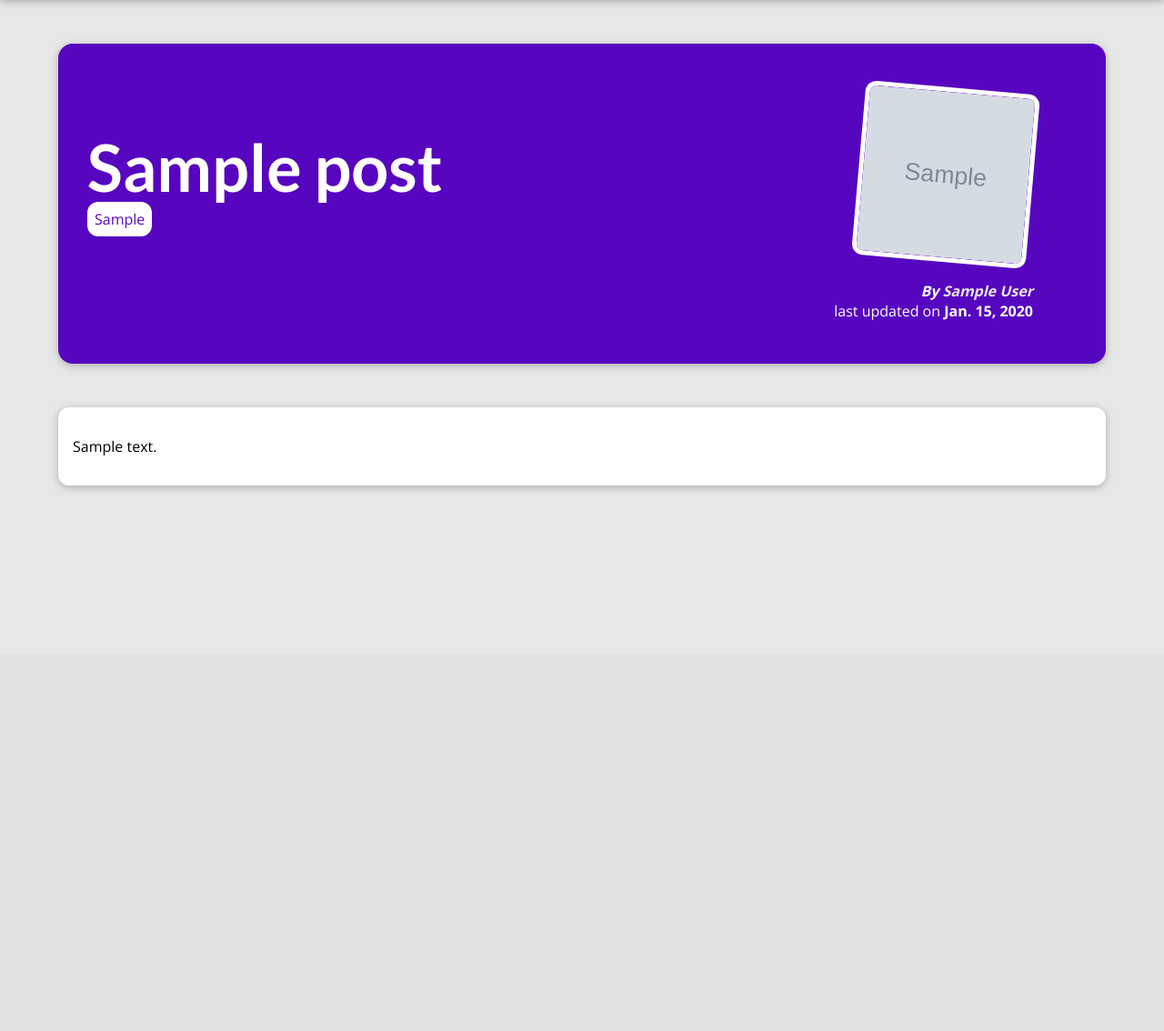
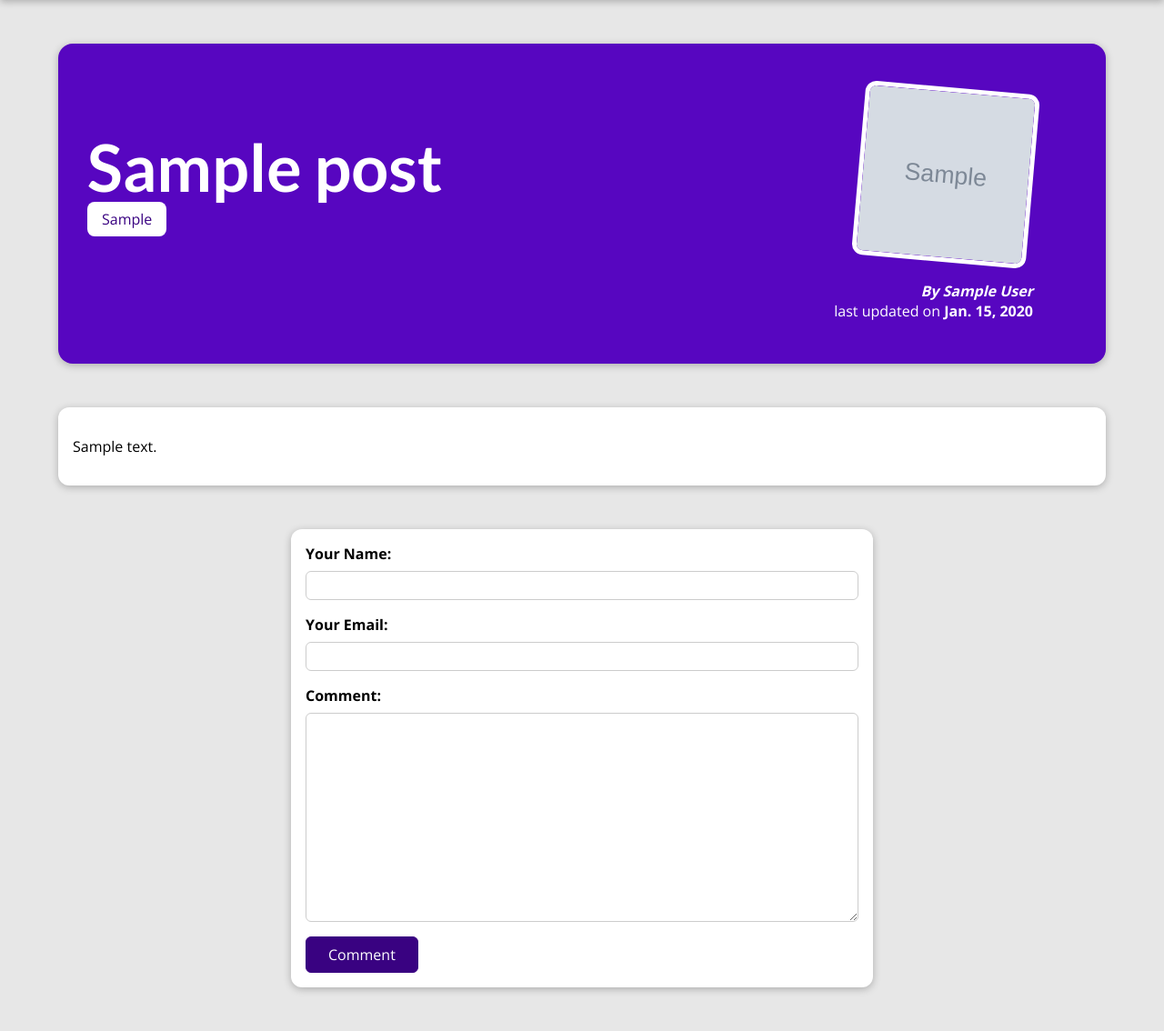
Before and after one commit to Rishi-Mishra0704/django-blog, a Django app: a page that uses blog/templates/blog/post-details.html in a window 1280 px wide. Shown: the part 80-1214 px from the top of the page at 91% size. Before the commit the page ends 618 px from the top, so only its background shows below. Run offline with Django 4.2, Linux system fonts and the light colour scheme; tables that the repository leaves empty hold one stand-in row (values such as "Sample post"); grey boxes marked "Sample" are stand-in pictures.

Commit message:
add comment form

```diff
--- a/blog/forms.py
+++ b/blog/forms.py
@@ -1,7 +1,7 @@
 from django import forms
 from .models import Comment
 
-class form(forms.ModelForm):
+class CommentForm(forms.ModelForm):
     class Meta:
         model = Comment
         exclude = ['post']
--- a/blog/static/blog/post-details.css
+++ b/blog/static/blog/post-details.css
@@ -25,13 +25,6 @@ body {
   margin-bottom: 0.25rem;
 }
 
-  .tag{
-    background-color: white;
-    color: #5706c0;
-    padding: 0.5rem;
-    border-radius: 12px;
-  }
-
 #summary article {
   position: absolute;
   top: 2rem;
@@ -40,11 +33,6 @@ body {
   border-radius: 12px;
   text-align: right;
   color: white;
-  }
-
-  #summary a{
-    color: #e7e7e7;
-    text-decoration: none;
 }
 
 #summary article img {
@@ -60,8 +48,32 @@ body {
   font-weight: bold;
 }
 
+#summary a {
+  color: white;
+  text-decoration: none;
+}
+
 #summary time {
   font-weight: bold;
+}
+
+#read-later {
+  margin: 2rem 0;
+}
+
+#read-later button {
+  background-color: transparent;
+  border: 1px solid white;
+  padding: 0.5rem 2rem;
+  font: inherit;
+  color: white;
+  cursor: pointer;
+}
+
+#read-later button:hover,
+#read-later button:active {
+  background-color: white;
+  color: #390281;
 }
 
 main {
@@ -73,3 +85,120 @@ body {
   border-radius: 12px;
   box-shadow: 0 2px 8px rgba(0, 0, 0, 0.25);
 }
+
+.tag {
+  background-color: white;
+  color: #390281;
+  padding: 0.5rem 1rem;
+  border-radius: 8px;
+}
+
+#comment-form {
+  margin: 3rem auto;
+  width: 90%;
+  max-width: 40rem;
+  border-radius: 12px;
+  background-color: white;
+  box-shadow: 0 2px 8px rgba(0, 0, 0, 0.25);
+  padding: 1rem;
+}
+
+#comment-form button {
+  font: inherit;
+  background-color: #390281;
+  color: white;
+  border: 1px solid #390281;
+  padding: 0.5rem 1.5rem;
+  border-radius: 6px;
+  cursor: pointer;
+}
+
+#comment-form button:hover,
+#comment-form button:active {
+  background-color: #4f0ba7;
+  border-color: #4f0ba7;
+}
+
+.form-control {
+  margin-bottom: 1rem;
+}
+
+.form-control label {
+  font-weight: bold;
+  margin-bottom: 0.5rem;
+  display: block;
+}
+
+.form-control input,
+.form-control textarea {
+  display: block;
+  width: 100%;
+  font: inherit;
+  padding: 0.25rem;
+  border-radius: 6px;
+  border: 1px solid #ccc;
+}
+
+.errorlist {
+  list-style: none;
+  margin: 0.5rem 0;
+  padding: 0;
+  color: #d6000b;
+}
+
+.invalid label {
+  color: #d6000b;
+}
+
+.invalid input,
+.invalid textarea {
+  border-color: #d6000b;
+  background-color: #ffe6e7;
+}
+
+#alert {
+  margin: 8rem auto 3rem auto;
+  border: 1px solid #d6000b;
+  background-color: #ffe6e7;
+  padding: 1rem;
+  width: 90%;
+  max-width: 40rem;
+}
+
+#alert a {
+  text-decoration: none;
+  border: 1px solid #d6000b;
+  background-color: #d6000b;
+  color: white;
+  padding: 0.25rem 1.5rem;
+  border-radius: 6px;
+}
+
+#comments {
+  margin: 3rem auto;
+  width: 90%;
+  max-width: 60rem;
+  border-radius: 12px;
+  background-color: white;
+  box-shadow: 0 2px 8px rgba(0, 0, 0, 0.25);
+  padding: 1rem 2rem;
+}
+
+#comments ul {
+  list-style: none;
+  margin: 0;
+  padding: 0;
+}
+
+#comments li {
+  margin-bottom: 1rem;
+  border-bottom: 2px solid #ccc;
+}
+
+#comments li:last-of-type {
+  border-bottom: none;
+}
+
+#comments h2 {
+  color: #464646;
+}
--- a/blog/templates/blog/post-details.html
+++ b/blog/templates/blog/post-details.html
@@ -13,7 +13,7 @@
 <section id="summary">
     <h2>{{post.title}}</h2>
     <div>
-        {%for tag in post.tags.all%}
+        {%for tag in post_tags%}
         <span class="tag">{{tag.caption}}</span>
         {%endfor%}
     </div>
@@ -27,10 +27,18 @@
 </section>
 <main>
     <p>{{post.content|linebreaks}}</p>
-    <div id="">
-        <form action="">
-
-        </form>
-    </div>
 </main>
+<div id="comment-form">
+    <form action="" method="POST">
+        {% csrf_token %}
+   {% for form_field in comment_form %}
+   <div class="form-control">
+          {{form_field.label_tag}}
+          {{form_field}}
+          {{form_field.errors}}
+   </div>
+   {% endfor %}
+   <button>Comment</button>
+</form>
+</div>
 {%endblock%}
--- a/blog/urls.py
+++ b/blog/urls.py
@@ -5,5 +5,5 @@ from . import views
 urlpatterns = [
     path("", views.starting_page, name="starting-page"),
     path("posts/", views.allPosts, name="posts-page"),
-    path("posts/<slug:slug>", views.post_details, name="post-detail-page"),
+    path("posts/<slug:slug>", views.SinlePostView.as_view(), name="post-detail-page"),
 ]
--- a/blog/views.py
+++ b/blog/views.py
@@ -1,6 +1,8 @@
 from django.shortcuts import render, get_object_or_404
+from django.views.generic.detail import DetailView
 
 from .models import Post, Author, Tag
+from .forms import CommentForm
 
 # Create your views here.
 
@@ -15,6 +17,12 @@ def allPosts(request):
     return render(request, "blog/all-posts.html", {"all_posts": posts})
 
 
-def post_details(request, slug):
-    post = get_object_or_404(Post,slug=slug)
-    return render(request, "blog/post-details.html", {"post": post})
+class SinlePostView(DetailView):
+    template_name = "blog/post-details.html"
+    model = Post
+
+    def get_context_data(self, **kwargs):
+        context = super().get_context_data(**kwargs)
+        context["post_tags"] = self.object.tags.all()
+        context["comment_form"] = CommentForm()
+        return context
```
Lines whose indentation alone changed are shown as unchanged.
